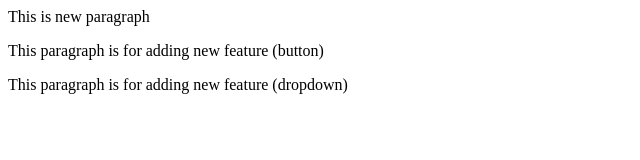
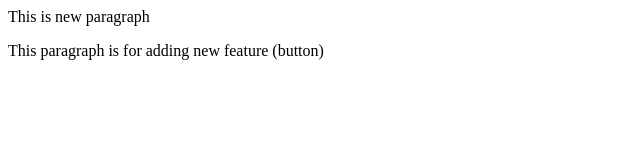
Before and after one commit to Aadityahq/localrepo, a plain HTML site: page index.html in a window 1280 px wide. Shown: the whole page, without its empty margins (0-640 px from the left). Drawn offline with Linux system fonts and the light colour scheme.

Commit message:
Delete dropdown

```diff
--- a/index.html
+++ b/index.html
@@ -1,3 +1,2 @@
 <p>This is new paragraph</p>
 <p>This paragraph is for adding new feature (button)</p>
-<p>This paragraph is for adding new feature (dropdown)</p>
```
